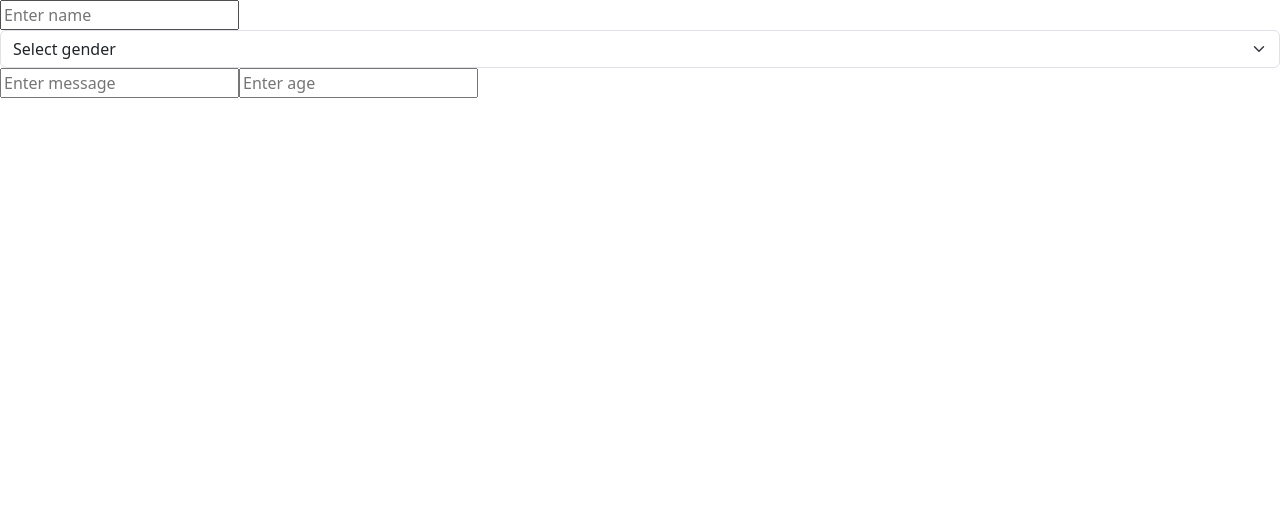
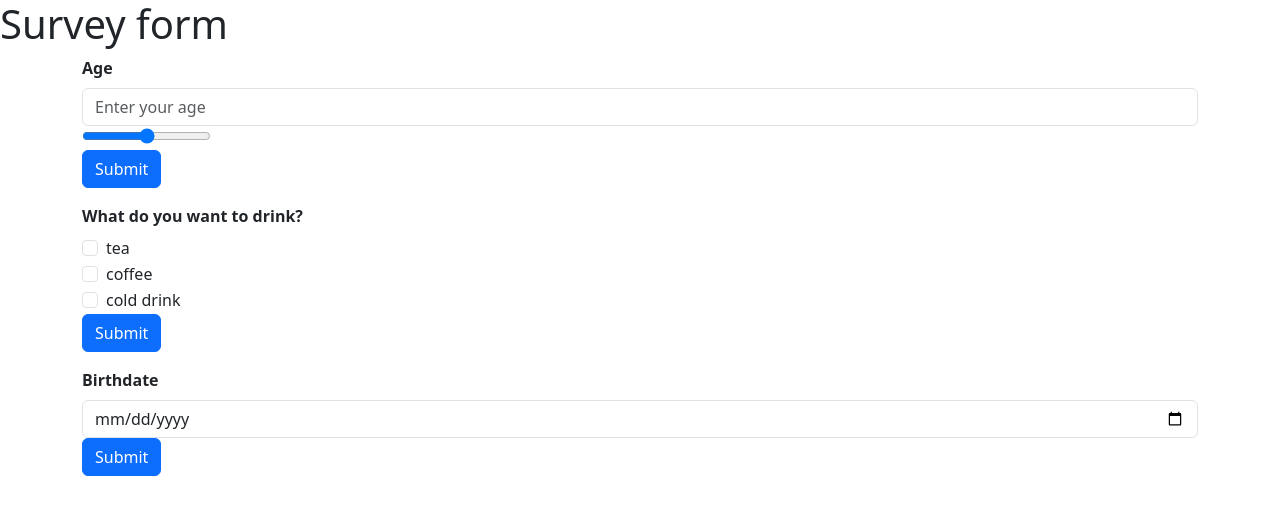
Before and after one commit to meow0907/basic-react, a React (Vite) app: page / in a window 1280 px wide. Shown: the top 514 px of the page. Built offline with nearby package versions, Linux system fonts and the light colour scheme.

Commit message:
updated readme

```diff
--- a/src/App.jsx
+++ b/src/App.jsx
@@ -13,11 +13,11 @@
 
 
 //-----------survey----------------------------------------
-// import Survey from "./Survey";
-// const App=()=>{
-//   return (<><Survey/></>);
-// };
-// export default App;
+import Survey from "./Survey";
+const App=()=>{
+  return (<><Survey/></>);
+};
+export default App;
 
 //---------------------surveydate-------------------------
 // import SurveyDate from "./Survey1";
@@ -27,9 +27,9 @@
 // export default App;
 
 //------------------------statehook------------
-import StateHook from "./StateHook";
-const App=()=>{
-  return(<><StateHook/></>);
-};
+// import StateHook from "./StateHook";
+// const App=()=>{
+//   return(<><StateHook/></>);
+// };
 
-export default App;
+// export default App;
--- a/src/StateHook.jsx
+++ b/src/StateHook.jsx
@@ -16,55 +16,79 @@
 
 // export default StateHook;
 
+import React, { useState } from "react";
+import { Button, Form } from 'react-bootstrap';
 
-import { useState } from "react";
-
-const StateHook=()=>{
-    const [contactForm,setContactForm]=useState({
-        name:"",
-        gender:"",
-        message:"",
-        age:0,
+const StateHook = () => {
+    const [contactForm, setContactForm] = useState({
+        name: "",
+        gender: "",
+        message: "",
+        age: 0,
     });
 
-    const handleSubmit=(e)=>{
+
+    const handleSubmit = (e) => {
         e.preventDefault();
-        console.log({contactForm});
-    }
-    return(
-        <div>
-            <form onSubmit={(e)=>handleSubmit(e)}>
-                <input placeholder="Enter name"
-                onChange={(e)=>setContactForm((prev)=>{
-                    return{...prev,name:e.target.value};
-                })}/>
+        console.log({ contactForm });
+    };
 
-                <select className="form-select"
-                onChange={(e)=>setContactForm((prev)=>{
-                    return{...prev,gender:e.target.value};
-                })}
-                >
-                    <option value="">Select gender</option>
-                    <option value="Male">Male</option>
-                    <option value="Female">Female</option>
-                </select>
+    return (
+        <div className="container m-5">
+            <Form onSubmit={handleSubmit}>
+                <Form.Group className="mb-3" controlId="formName">
+                    <Form.Label>Enter name</Form.Label>
+                    <Form.Control
+                        type="text"
+                        placeholder="Enter name"
+                        onChange={(e) => setContactForm((prev) => {
+                            return { ...prev, name: e.target.value };
+                        })}
+                    />
+                </Form.Group>
 
+                <Form.Group className="mb-3" controlId="formGender">
+                    <Form.Label>Select gender</Form.Label>
+                    <Form.Select
+                        onChange={(e) => setContactForm((prev) => {
+                            return { ...prev, gender: e.target.value };
+                        })}
+                    >
+                        <option value="">Select gender</option>
+                        <option value="Male">Male</option>
+                        <option value="Female">Female</option>
+                    </Form.Select>
+                </Form.Group>
 
-                <input placeholder="Enter message"
-                onChange={(e)=>setContactForm((prev)=>{
-                    return{...prev,message:e.target.value};
-                })}/>
+                <Form.Group className="mb-3" controlId="formMessage">
+                    <Form.Label>Enter message</Form.Label>
+                    <Form.Control
+                        type="text"
+                        placeholder="Enter message"
+                        onChange={(e) => setContactForm((prev) => {
+                            return { ...prev, message: e.target.value };
+                        })}
+                    />
+                </Form.Group>
 
+                <Form.Group className="mb-3" controlId="formAge">
+                    <Form.Label>Enter age</Form.Label>
+                    <Form.Control
+                        type="number"
+                        placeholder="Enter age"
+                        onChange={(e) => setContactForm((prev) => {
+                            return { ...prev, age: Number(e.target.value) };
+                        })}
+                    />
+                </Form.Group>
 
-                <input placeholder="Enter age"
-                onChange={(e)=>setContactForm((prev)=>{
-                    return{...prev,Number:e.target.value};
-                })}/>
+                <Button variant="primary" type="submit">
+                    Submit
+                </Button>
+            </Form>
 
-
-            </form>
         </div>
-    )
+    );
 };
 
 export default StateHook;
--- a/src/Survey.jsx
+++ b/src/Survey.jsx
@@ -1,55 +1,94 @@
 
 
+import React, {useState} from 'react';
+import { Button, Form } from 'react-bootstrap';
+const Survey=()=>{
 
-
-const Survey=()=>{
+    const [age, setAge] = useState('');
+    const [birthDate, setBirthDate]= useState('');
+    const [selectedDrinks, setSelectedDrinks] = useState('');
 
     const submitForm=(e)=>{
         e.preventDefault();
-        const age = document.getElementById("age").value;
+        //const age = document.getElementById("age").value;
         console.log("Form submitted with age:", age);
 
-        const selectedDrinks = [];
-        const checkboxes = document.querySelectorAll('input[name="drink"]:checked');
-        checkboxes.forEach((checkbox) => {
-            selectedDrinks.push(checkbox.value);
+        // const selectedDrinks = [];
+        // const checkboxes = document.querySelectorAll('input[name="drink"]:checked');
+        // checkboxes.forEach((checkbox) => {
+        //     selectedDrinks.push(checkbox.value);
 
-        });
+        // });
 
         console.log("Form submitted with selected drinks:", selectedDrinks.join(", "));
 
-        const birthDate = document.getElementById("birthDate").value;
+       // const birthDate = document.getElementById("birthDate").value;
         console.log("Form submitted with birth date:", birthDate);
         };
 
     const handleSliderInput=(e)=>{
-        document.getElementById("age").value = e.target.value;
+        //document.getElementById("age").value = e.target.value;
+        setAge(e.target.value);
+    };
+
+    const handleDrinkChange = (e)=>{
+        const value = e.target.value;
+        setSelectedDrinks((prev)=>
+            e.target.checked ? [...prev,value]:prev.filter((drink)=>drink!==value)
+        );
     };
 
     return (
         <div>
             <h1>Survey form</h1>
-            <form id="surveyForm" onSubmit = {(e) => submitForm(e)}>
+            <Form id="surveyForm" onSubmit = {(e) => submitForm(e)}>
+                <Form.Group className="container mb-3" >
+                    <Form.Label><b>Age</b></Form.Label>
 
-                <label><b>Age</b></label>
-                <input placeholder = "Enter your age" id ="age"  required />
-                <input type="range" id="ageSlider"  min="0" max="100" step="1"  onInput={handleSliderInput}/>
-                <button type="submit">Submit</button><br/>
+                    <Form.Control
+                    type="Number" placeholder = "Enter your age" id ="age" value={age}
+                    onChange={(e)=>setAge(e.target.value)}
+                    required />
 
-                <label><b>What do you want to drink?</b></label><br/>
-                <input type="checkbox" id="tea" name="drink" value="tea"/>
-                <output id="tea">tea</output><br/>
-                <input type="checkbox" id="coffee" name="drink" value="coffee"/>
-                <output id="coffee">coffee</output><br/>
-                <input type="checkbox" id="cold drink" name="drink" value="cold drink"/>
-                <output id="cold drink">cold drink</output><br/>
-                <button type="submit">Submit</button><br/>
 
-                <label><b>Birthdate</b></label>
-                <input type="date" id="birthDate" required/>
-                <button type="submit">Submit</button><br/>
+                    <input type="range" id="ageSlider"  min="0" max="100" step="1"  onInput={handleSliderInput}/><br/>
 
-            </form>
+                    <Button type="submit">Submit</Button><br/>
+                    </Form.Group>
+
+                <fieldset>
+                <Form.Group className='container mb-3' >
+                    <Form.Label><b>What do you want to drink?</b></Form.Label>
+                    <Form.Check
+                         type="checkbox" id="tea" name="drink" label="tea"
+                         onChange={handleDrinkChange}
+                    />
+                    <Form.Check
+                        type="checkbox" id="coffee" name="drink" label="coffee"
+                        onChange={handleDrinkChange}
+
+                    />
+                    <Form.Check
+                        type="checkbox" id="cold drink" name="drink" label="cold drink"
+                        onChange={handleDrinkChange}
+
+                    />
+                    <Button type="submit">Submit</Button>
+
+                </Form.Group>
+                </fieldset>
+
+                <Form.Group className= 'container mb-3' >
+                    <Form.Label><b>Birthdate</b></Form.Label>
+                    <Form.Control
+                        input type="date" id="birthDate"
+                        onChange={(e)=>setBirthDate(e.target.value)}
+                        required
+                    />
+                    <Button type="submit">Submit</Button>
+
+                </Form.Group>
+            </Form>
         </div>
     );
 };
```
